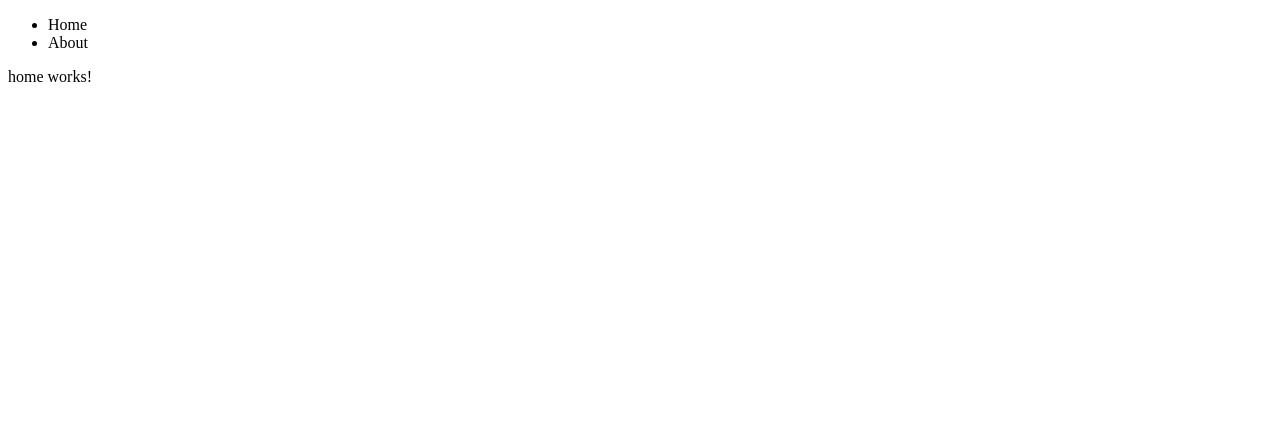
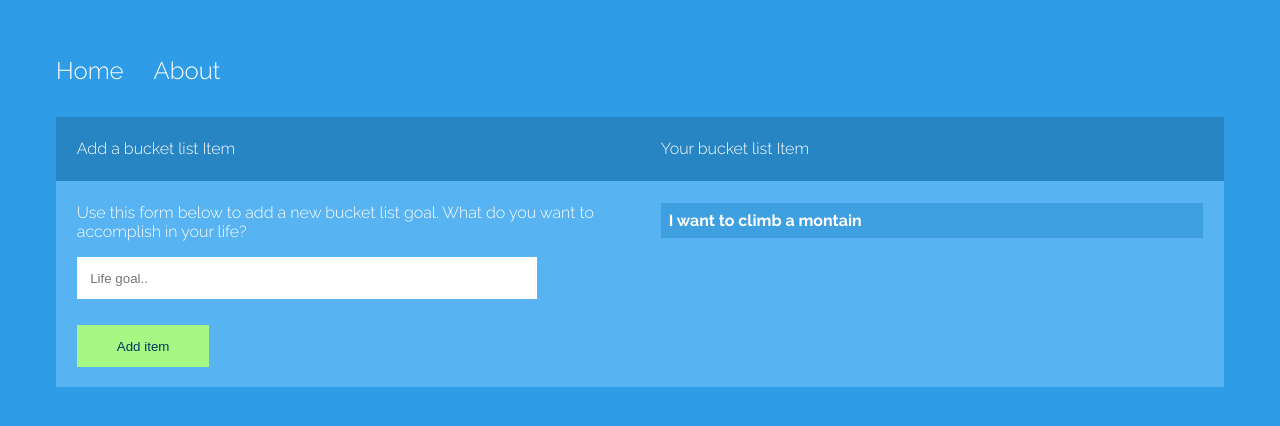
Before and after one commit to jaldors/ng5, an Angular app: page / in a window 1280 px wide. Shown: the top 426 px of the page. Built offline with nearby package versions, Linux system fonts and the light colour scheme.

Commit message:
Styling components

```diff
--- a/src/app/home/home.component.html
+++ b/src/app/home/home.component.html
@@ -1,3 +1,22 @@
-<p>
-  home works!
-</p>
+<div class="container color-dark">
+  <div class="col">
+      <p>Add a bucket list Item</p>
+  </div>
+  <div class="col">
+    <p>Your bucket list Item</p>
+  </div>
+</div>
+<div class="container color-light">
+  <div class="col">
+    <p class="sm">Use this form below to add a new bucket list goal. What do you want to accomplish in your life? </p>
+    <form>
+      <input type="text" class="txt" name="item" placeholder="Life goal..">
+      <input type="submit" class="btn" value="Add item">
+    </form>
+  </div>
+  <div class="col">
+    <p class="life-container">
+      I want to climb a montain
+    </p>
+  </div>
+</div>
--- a/src/app/home/home.component.scss
+++ b/src/app/home/home.component.scss
@@ -0,0 +1,36 @@
+.container {
+    display: grid;
+    grid-template-columns: 50% auto;
+}
+.col {
+    padding: .4em 1.3em;
+}
+.color-dark {
+    background: #2885C4;
+}
+.color-light {
+    background: #57B3F1;
+}
+input.txt {
+    border: 0;
+    padding: 1em;
+    width: 80%;
+    margin-bottom: 2em;
+}
+
+input.btn {
+    border: 0;
+    display: block;
+    padding: 1em 3em;
+    background: #A5F883;
+    color: #003A61;
+    margin-bottom: 1em;
+    cursor: pointer;
+}
+
+.life-container {
+    background: #3FA0E1;
+    padding: .5em;
+    font-weight: bold;
+    cursor: pointer;
+}
--- a/src/styles.scss
+++ b/src/styles.scss
@@ -1 +1,24 @@
-/* You can add global styles to this file, and also import other style files */
+@import url('https://fonts.googleapis.com/css?family=Raleway:300,700');
+
+body {
+    background: #2E9CE6;
+    padding: 3em;
+    font-family: 'Raleway', 'Arial';
+    color: #fff;
+}
+ul {
+    list-style-type: none;
+    margin: 0 0 2em 0;
+    padding: 0;
+}
+ul li {
+    display: inline;
+    margin-right: 30px;
+}
+ul li a {
+    font-size: 1.5em;
+}
+a {
+    color: #fff;
+    text-decoration: none;
+}
```
